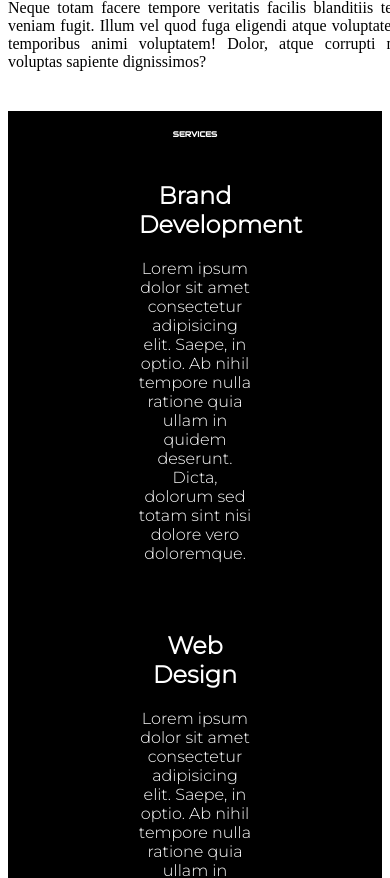
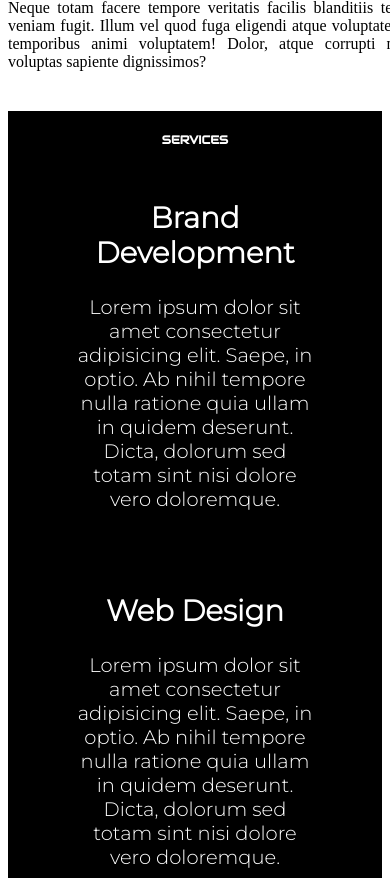
Before and after one commit to utkuyalcinyoobee/practice_group_C, a plain HTML site: page index.html in a window 390 px wide. Shown: the part 978-1856 px from the top of the page. Drawn offline with Linux system fonts and the light colour scheme.

Commit message:
responsive

```diff
--- a/style.css
+++ b/style.css
@@ -15,17 +15,21 @@
     align-items: center;
 }
 #header-1{
-    font-size: 2vw;
+    font-size: 3vw;
 }
 .box-container{
     display: flex;
     width: 80%;
     flex-wrap: wrap;
-    justify-content: center;
+    justify-content: space-around;
 }
 .box{
-    width: 40%;
+    width:clamp(500px, 40%, 600px);
     text-align: center;
     padding: 1em;
     font-family: 'Montserrat', sans-serif;
+    font-size: clamp(1rem, 5vw, 1.5em);
 }
+.box h1{
+    font-size: clamp(1.5em, 5vw, 2em);
+}
```
